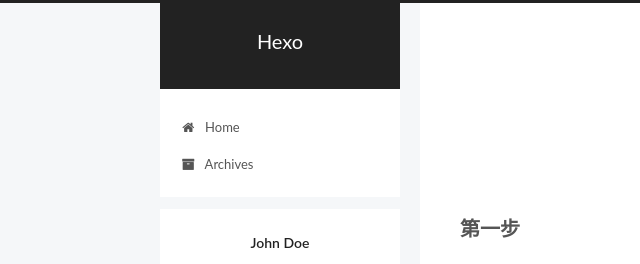
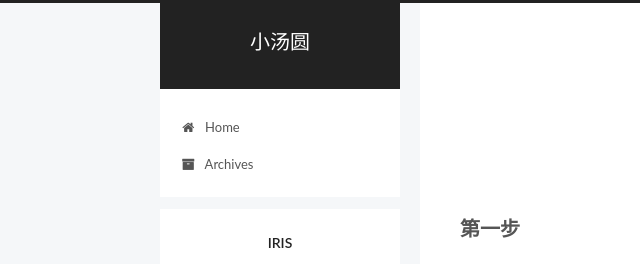
Before and after one commit to wq666123/wq666123.github.io, a plain HTML site: page index.html in a window 1280 px wide. Shown: the top 264 px of the page, 0-640 px from the left. Drawn offline with Linux system fonts and the light colour scheme; a script that the page names is missing.

Commit message:
Site updated: 2020-05-22 10:21:48

```diff
--- a/css/main.css
+++ b/css/main.css
@@ -1823,7 +1823,7 @@ pre .javascript .function {
   width: 4px;
   height: 4px;
   border-radius: 50%;
-  background: #0174d4;
+  background: #bddb9a;
 }
 .links-of-blogroll {
   font-size: 13px;
--- a/index.html
+++ b/index.html
@@ -5,7 +5,7 @@
 
 
 
-<html class="theme-next pisces use-motion" lang="en">
+<html class="theme-next pisces use-motion" lang="enIRIS">
 <head>
   <meta charset="UTF-8"/>
 <meta http-equiv="X-UA-Compatible" content="IE=edge" />
@@ -80,11 +80,10 @@
 
 
 <meta property="og:type" content="website">
-<meta property="og:title" content="Hexo">
+<meta property="og:title" content="小汤圆">
 <meta property="og:url" content="http://yoursite.com/index.html">
-<meta property="og:site_name" content="Hexo">
-<meta property="og:locale" content="en_US">
-<meta property="article:author" content="John Doe">
+<meta property="og:site_name" content="小汤圆">
+<meta property="article:author" content="IRIS">
 <meta name="twitter:card" content="summary">
 
 
@@ -121,7 +120,7 @@
 
 
 
-  <title>Hexo</title>
+  <title>小汤圆</title>
 
 
 
@@ -133,7 +132,7 @@
 
 <meta name="generator" content="Hexo 4.2.0"></head>
 
-<body itemscope itemtype="http://schema.org/WebPage" lang="en">
+<body itemscope itemtype="http://schema.org/WebPage" lang="enIRIS">
 
 
 
@@ -152,7 +151,7 @@
     <div class="custom-logo-site-title">
       <a href="/"  class="brand" rel="start">
         <span class="logo-line-before"><i></i></span>
-        <span class="site-title">Hexo</span>
+        <span class="site-title">小汤圆</span>
         <span class="logo-line-after"><i></i></span>
       </a>
     </div>
@@ -232,13 +231,13 @@
     <link itemprop="mainEntityOfPage" href="http://yoursite.com/2020/05/07/%E6%88%91%E7%9A%84%E7%AC%AC%E4%B8%80%E7%AF%87%E5%8D%9A%E5%AE%A2/">
 
     <span hidden itemprop="author" itemscope itemtype="http://schema.org/Person">
-      <meta itemprop="name" content="John Doe">
+      <meta itemprop="name" content="IRIS">
       <meta itemprop="description" content="">
       <meta itemprop="image" content="/images/avatar.gif">
     </span>
 
     <span hidden itemprop="publisher" itemscope itemtype="http://schema.org/Organization">
-      <meta itemprop="name" content="Hexo">
+      <meta itemprop="name" content="小汤圆">
     </span>
 
 
@@ -380,13 +379,13 @@
     <link itemprop="mainEntityOfPage" href="http://yoursite.com/2020/05/06/filename/">
 
     <span hidden itemprop="author" itemscope itemtype="http://schema.org/Person">
-      <meta itemprop="name" content="John Doe">
+      <meta itemprop="name" content="IRIS">
       <meta itemprop="description" content="">
       <meta itemprop="image" content="/images/avatar.gif">
     </span>
 
     <span hidden itemprop="publisher" itemscope itemtype="http://schema.org/Organization">
-      <meta itemprop="name" content="Hexo">
+      <meta itemprop="name" content="小汤圆">
     </span>
 
 
@@ -511,13 +510,13 @@
     <link itemprop="mainEntityOfPage" href="http://yoursite.com/2020/05/06/hello-world/">
 
     <span hidden itemprop="author" itemscope itemtype="http://schema.org/Person">
-      <meta itemprop="name" content="John Doe">
+      <meta itemprop="name" content="IRIS">
       <meta itemprop="description" content="">
       <meta itemprop="image" content="/images/avatar.gif">
     </span>
 
     <span hidden itemprop="publisher" itemscope itemtype="http://schema.org/Organization">
-      <meta itemprop="name" content="Hexo">
+      <meta itemprop="name" content="小汤圆">
     </span>
 
 
@@ -672,7 +671,7 @@
         <div class="site-overview">
           <div class="site-author motion-element" itemprop="author" itemscope itemtype="http://schema.org/Person">
 
-              <p class="site-author-name" itemprop="name">John Doe</p>
+              <p class="site-author-name" itemprop="name">IRIS</p>
               <p class="site-description motion-element" itemprop="description"></p>
           </div>
 
@@ -728,7 +727,7 @@
   <span class="with-love">
     <i class="fa fa-user"></i>
   </span>
-  <span class="author" itemprop="copyrightHolder">John Doe</span>
+  <span class="author" itemprop="copyrightHolder">IRIS</span>
 
 
 </div>
```
Also changed, not shown: 2020/05/06/filename/index.html (+10 -11 lines), 2020/05/06/hello-world/index.html (+10 -11 lines), 2020/05/07/我的第一篇博客/index.html (+10 -11 lines), archives/2020/05/index.html (+9 -10 lines), archives/2020/index.html (+9 -10 lines), archives/index.html (+9 -10 lines).
